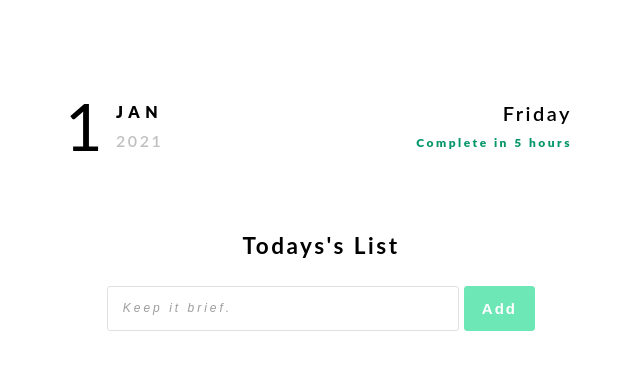
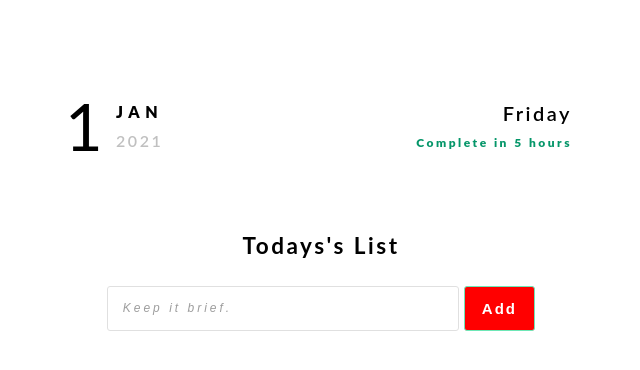
Before and after one commit to JoshHaokip/todo-list-react, a React (Create React App) app: page / in a window 1280 px wide. Shown: the top 370 px of the page, without its empty margins (319-959 px from the left). Built offline with nearby package versions, Linux system fonts and the light colour scheme.

Commit message:
Testing Styles - BTN COLOR

```diff
--- a/src/components/TodoForm.js
+++ b/src/components/TodoForm.js
@@ -38,7 +38,7 @@ function TodoForm(props) {
         borderStyle: 'solid',
         borderWidth: 'thin',
         borderColor: '#6EE7B7',
-        backgroundColor: '#6EE7B7',
+        backgroundColor: 'red',
         color: 'white',
         letterSpacing: '2px',
         fontSize: '15px',
```
Also changed, not shown: 1 other file (tests, documents, lock files or other folders).
